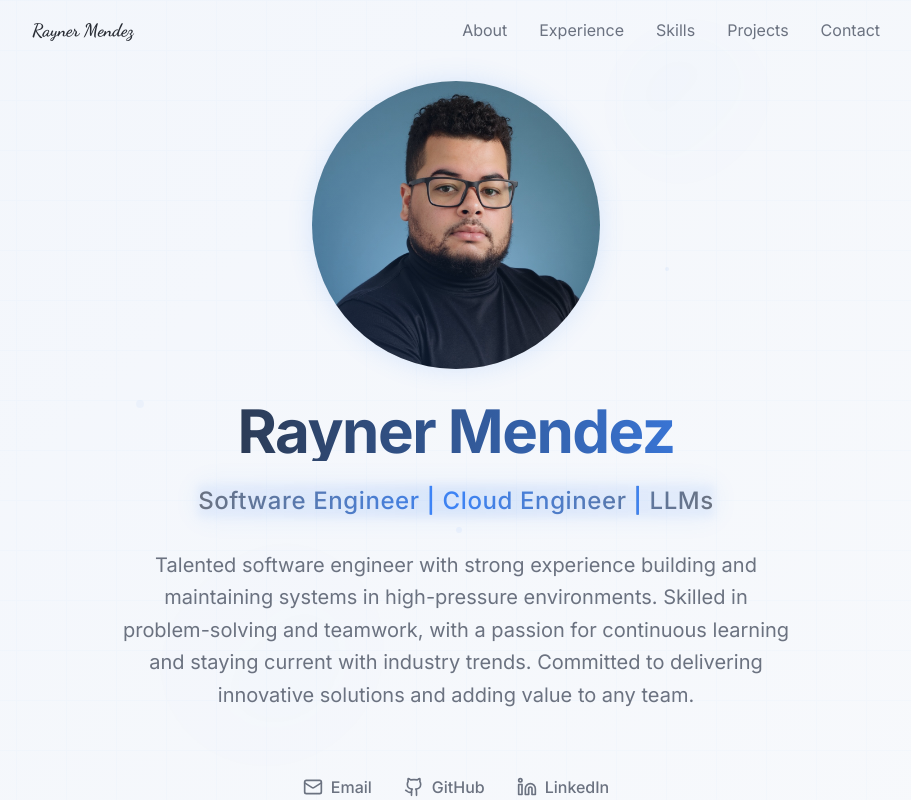
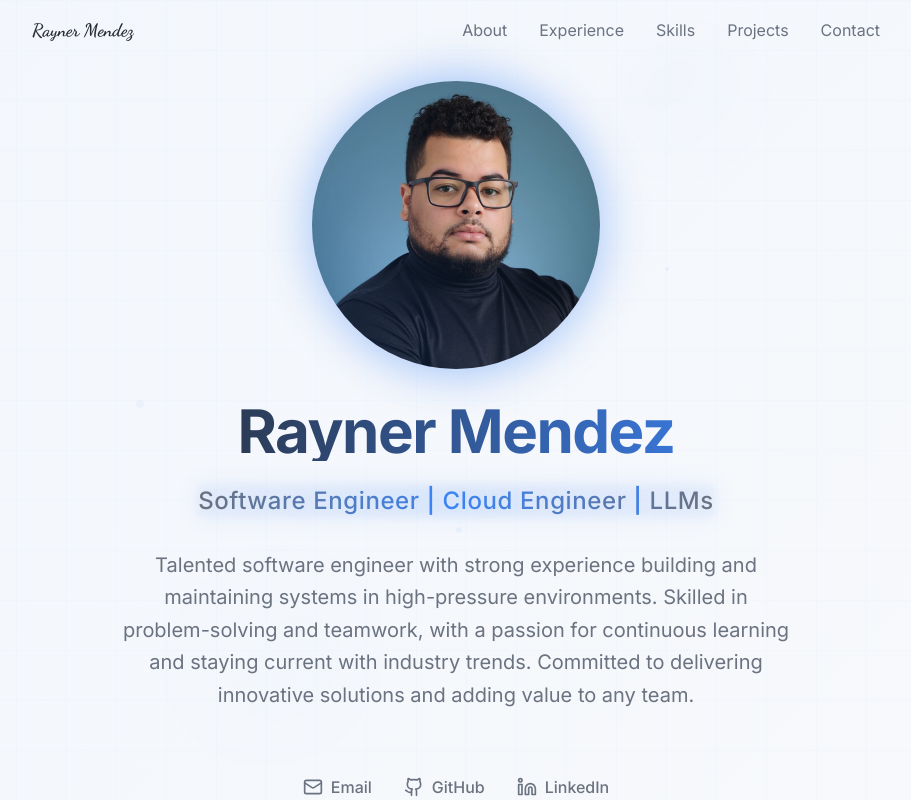
Before and after one commit to RaynerMDZ/rayner-mendez-portfolio, a React (Vite) app: page / in a window 1280 px wide. Shown: the top 800 px of the page, without its empty margins (184-1095 px from the left). Built offline with nearby package versions, Linux system fonts and the light colour scheme.

Commit message:
Add shadow to profile picture

```diff
--- a/src/features/portfolio/components/Hero.tsx
+++ b/src/features/portfolio/components/Hero.tsx
@@ -47,6 +47,7 @@ const Hero = () => {
                 />
               </div>
               <div className="absolute inset-0 rounded-full bg-gradient-to-tr from-tech-accent/20 to-transparent"></div>
+              <div className="absolute inset-0 rounded-full blur-lg bg-gradient-to-r from-tech-accent/30 via-tech-accent/40 to-tech-accent/30 opacity-60 animate-glow -z-10 scale-110"></div>
             </div>
           </div>
 
```
